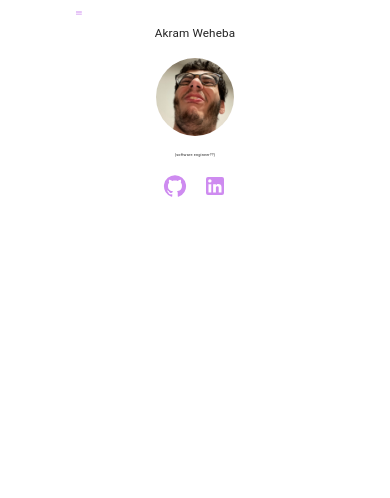
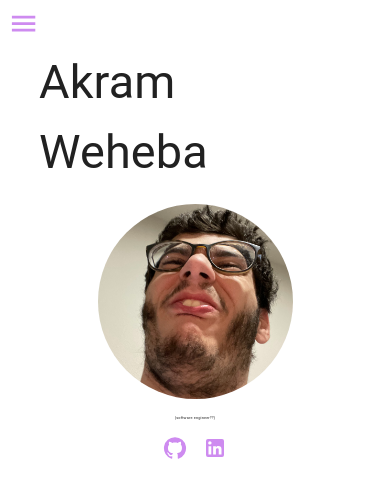
Before and after one commit to akromish/akromish_2.0, a React (Create React App) app: page / in a window 390 px wide. Shown: the top 498 px of the page. Built offline with nearby package versions, Linux system fonts and the light colour scheme.

Commit message:
getting there with responsive design

```diff
--- a/src/App.jsx
+++ b/src/App.jsx
@@ -1,7 +1,7 @@
 import React, { useState } from 'react';
 import {
   ThemeProvider,
-  createTheme,
+  createTheme, Box,
 } from '@mui/material';
 import { BrowserRouter, Routes, Route } from 'react-router-dom';
 import CssBaseline from '@mui/material/CssBaseline';
@@ -38,14 +38,15 @@ const App = function app() {
             darkSwitchToggle={darkSwitchToggle}
             darkSwitch={darkSwitch}
           />
-          <div style={{
-            display: 'flex',
-            alignItems: 'center',
-            justifyContent: 'center',
-            // TODO: figure out how to make this only apply to desktop view
-            marginLeft: '22vw',
-            marginRight: '22vw',
-          }}
+          <Box
+            style={{
+              display: 'flex',
+              alignItems: 'center',
+              justifyContent: 'center',
+            }}
+            marginLeft={{ xs: '10vw', lg: '22vw' }}
+            marginRight={{ xs: '10vw', lg: '22vw' }}
+
           >
             <Routes>
               <Route path="/about" element={<About />} />
@@ -53,7 +54,7 @@ const App = function app() {
               <Route path="/cs-projects" element={<CSProjects />} />
               <Route path="/" element={<Home />} />
             </Routes>
-          </div>
+          </Box>
         </BrowserRouter>
       </div>
     </ThemeProvider>
--- a/src/components/NavBar.jsx
+++ b/src/components/NavBar.jsx
@@ -1,5 +1,5 @@
 import {
-  Button,
+  Box,
   Drawer, IconButton, List, ListItem, ListItemButton, Stack, Switch,
 } from '@mui/material';
 import React from 'react';
@@ -10,7 +10,6 @@ import HomeSharpIcon from '@mui/icons-material/HomeSharp';
 import InfoIconSharp from '@mui/icons-material/InfoSharp';
 import TerminalSharpIcon from '@mui/icons-material/TerminalSharp';
 import CreateSharpIcon from '@mui/icons-material/CreateSharp';
-import CloseSharpIcon from '@mui/icons-material/CloseSharp';
 
 function NavBar({
   darkSwitchToggle,
@@ -32,12 +31,6 @@ function NavBar({
       }}
     >
       <List>
-        {/* TODO: make this menu close look better */}
-        <Stack alignItems="right">
-          <Button onClick={toggleDrawer(false)}>
-            <CloseSharpIcon />
-          </Button>
-        </Stack>
         <ListItem>
           <ListItemButton component={Link} to="/" onClick={toggleDrawer(false)}>
             <Stack direction="row" spacing={2} alignItems="center" fontSize="1.75vw">
@@ -99,29 +92,41 @@ function NavBar({
   );
 
   return (
-  // TODO: figure out how to make this only apply to desktop view
-  // 20vw - enough to cover navbar icon
-    <div style={{ marginLeft: 'calc(20vw - 2.75vw)' }}>
+    <Box justifyContent="center">
       <IconButton
+        sx={{
+          marginLeft: 'auto',
+        }}
         onClick={toggleDrawer(true)}
         color="primary"
       >
         <MenuIcon
           sx={{
-            fontSize: '2vw',
+            fontSize: { xs: '8vw', lg: '2vw' },
           }}
         />
       </IconButton>
 
       <Drawer
+        variant="permanent"
         anchor="left"
         open={drawerState}
         onClose={toggleDrawer(false)}
+        sx={{ display: { xs: 'none', lg: 'block' } }}
+      >
+        {list()}
+      </Drawer>
+      <Drawer
+        variant="temporary"
+        anchor="top"
+        open={drawerState}
+        onClose={toggleDrawer(false)}
+        sx={{ display: { xs: 'block', lg: 'none' } }}
       >
         {list()}
       </Drawer>
 
-    </div>
+    </Box>
   );
 }
 
--- a/src/pages/Home.jsx
+++ b/src/pages/Home.jsx
@@ -1,16 +1,18 @@
 import React from 'react';
-import { Avatar, Link, Stack } from '@mui/material';
+import {
+  Avatar, Box, Link, Stack,
+} from '@mui/material';
 import GitHubIcon from '@mui/icons-material/GitHub';
 import LinkedInIcon from '@mui/icons-material/LinkedIn';
 
 export default function Home() {
   return (
     <Stack alignItems="center" spacing={2}>
-      <div style={{ fontSize: '3vw' }}>Akram Weheba</div>
+      <Box fontSize={{ xs: '12vw', lg: '4vw' }}>Akram Weheba</Box>
       <Avatar
         alt="akram"
         src="/akram-main.jpeg"
-        sx={{ width: '20vw', height: '20vw' }}
+        sx={{ width: { xs: '50vw', lg: '20vw' }, height: { xs: '50vw', lg: '20vw' } }}
       />
       <div style={{ fontSize: '1vw' }}>(software engineer??)</div>
       <Stack direction="row" spacing={2}>
```
